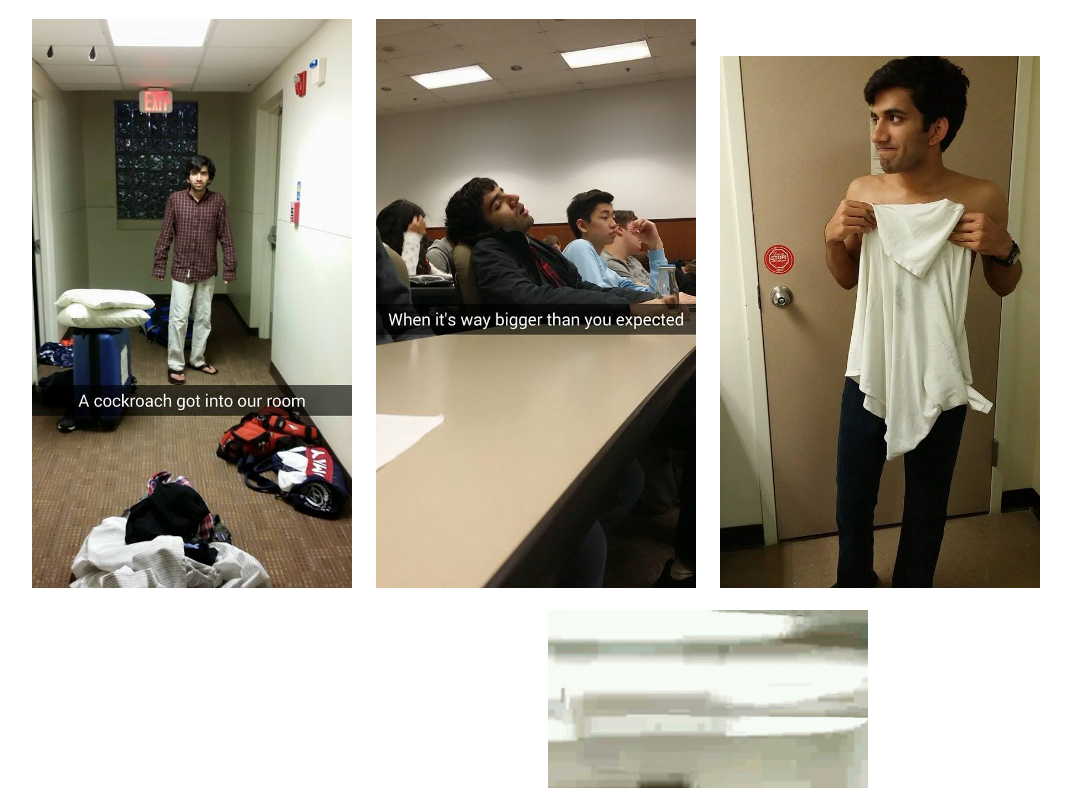
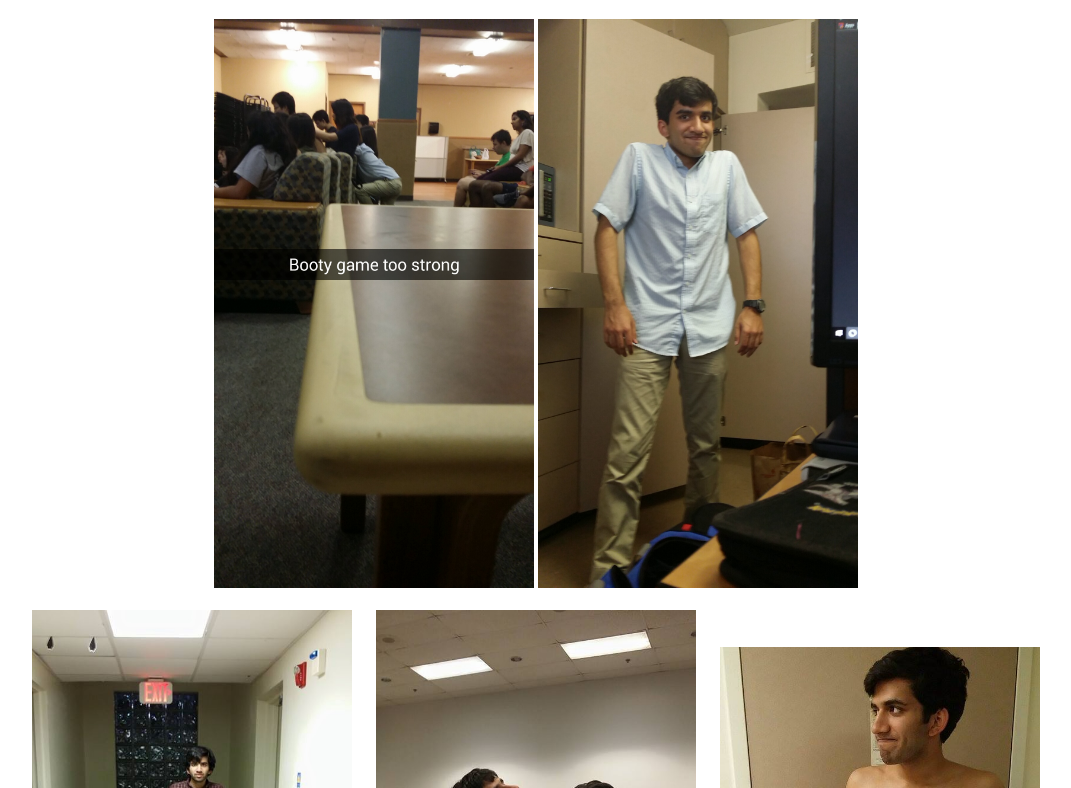
Before and after one commit to kroq-gar78/tamsparty, a plain HTML site: page index.html in a window 1280 px wide. Shown: the part 681-1469 px from the top of the page, without its empty margins (104-1175 px from the left). Drawn offline with Linux system fonts and the light colour scheme.

Commit message:
more pictures

```diff
--- a/index.html
+++ b/index.html
@@ -22,9 +22,13 @@
         <!--Come back soon! ( ͡° ͜ʖ ͡°)-->
         <h1>[redacted] &mdash; King of ION, God of TAMS</h1>
         <br/><br/>
+
         <img src="like-actually-my-life.gif"/>
         <br/><br/>
         <img src="goblin.png" width="320">
+        <br/><br/>
+        <img src="bewarethebooty.jpg" width="320">
+        <img src="intelligence.jpg" width="320">
         <br></br>
         <img src="EVERYONEPANIC.jpg" width="320"/>
         &nbsp;&nbsp;&nbsp;&nbsp;
```
Also changed, not shown: bewarethebooty.jpg (added), intelligence.jpg (added).
